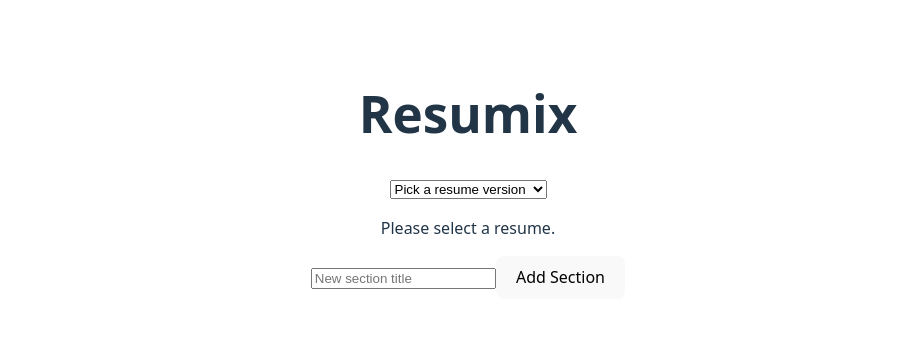
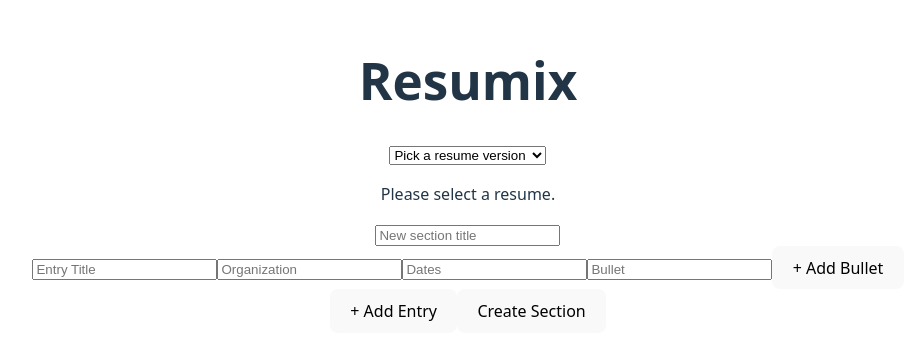
Before and after one commit to KrystaAlex/Resumix, a React (Vite) app: page / in a window 1280 px wide. Shown: the part 225-584 px from the top of the page, without its empty margins (172-1086 px from the left). Built offline with nearby package versions, Linux system fonts and the light colour scheme.

Commit message:
added more entries to create section form and more bullets etc.

```diff
--- a/src/components/CreateSectionForm.jsx
+++ b/src/components/CreateSectionForm.jsx
@@ -2,21 +2,52 @@ import { useState } from "react"
 
 function CreateSectionForm({onCreate}) {
     const [title, setTitle] = useState("")
-    const handleSubmit = (e) =>{
+ const [entries, setEntries] = useState([
+    { title: "", organization: "", dates: "", bullets: [""] }
+  ]);
 
+  const handleEntryChange = (index, field, value) => {
+    const updatedEntries = [...entries];
+    updatedEntries[index][field] = value;
+    setEntries(updatedEntries);
+  };
+
+  const handleBulletChange = (entryIndex, bulletIndex, value) => {
+    const updatedEntries = [...entries];
+    updatedEntries[entryIndex].bullets[bulletIndex] = value;
+    setEntries(updatedEntries);
+  };
+
+  const addBullet = (entryIndex) => {
+    const updatedEntries = [...entries];
+    updatedEntries[entryIndex].bullets.push("");
+    setEntries(updatedEntries);
+  };
+
+  const addEntry = () => {
+    setEntries([
+      ...entries,
+      { title: "", organization: "", dates: "", bullets: [""] }
+    ]);
+  };
+
+
+  const handleSubmit = (e) => {
     e.preventDefault();
 
-    if (!title.trim()) return;
-
     const newSection = {
-        id: Date.now(),
-        title,
-        entries: []
+      id: Date.now(),
+      title,
+      entries: entries.map((entry, idx) => ({
+        id: idx + 1,
+        ...entry
+      }))
     };
 
     onCreate(newSection);
     setTitle("");
-}
+    setEntries([{ title: "", organization: "", dates: "", bullets: [""] }]);
+  };
 
 return (
     <>
@@ -27,7 +58,44 @@ return (
         onChange={(e) => setTitle(e.target.value)}
         placeholder="New section title"
       />
-      <button type="submit">Add Section</button>
+
+     {entries.map((entry, i) => (
+        <div key={i}>
+          <input
+            type="text"
+            placeholder="Entry Title"
+            value={entry.title}
+            onChange={(e) => handleEntryChange(i, "title", e.target.value)}
+          />
+          <input
+            type="text"
+            placeholder="Organization"
+            value={entry.organization}
+            onChange={(e) => handleEntryChange(i, "organization", e.target.value)}
+          />
+          <input
+            type="text"
+            placeholder="Dates"
+            value={entry.dates}
+            onChange={(e) => handleEntryChange(i, "dates", e.target.value)}
+          />
+
+          {entry.bullets.map((bullet, j) => (
+            <input
+              key={j}
+              type="text"
+              placeholder="Bullet"
+              value={bullet}
+              onChange={(e) => handleBulletChange(i, j, e.target.value)}
+            />
+          ))}
+          <button type="button" onClick={() => addBullet(i)}>
+            + Add Bullet
+          </button>
+        </div>
+      ))}
+      <button type="button" onClick={addEntry}>+ Add Entry</button>
+      <button type="submit">Create Section</button>
     </form>
 
     </>
```
